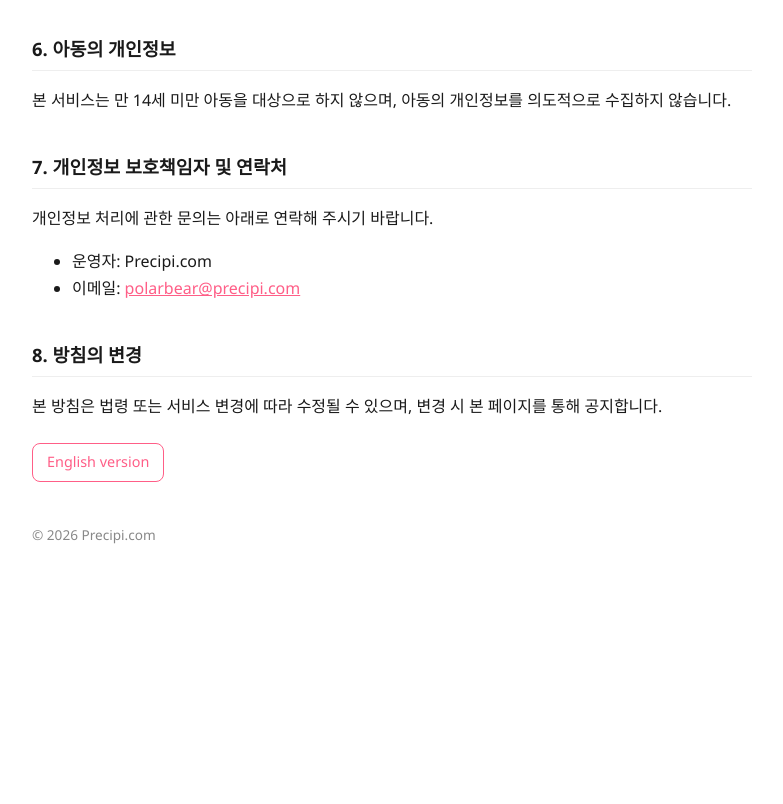
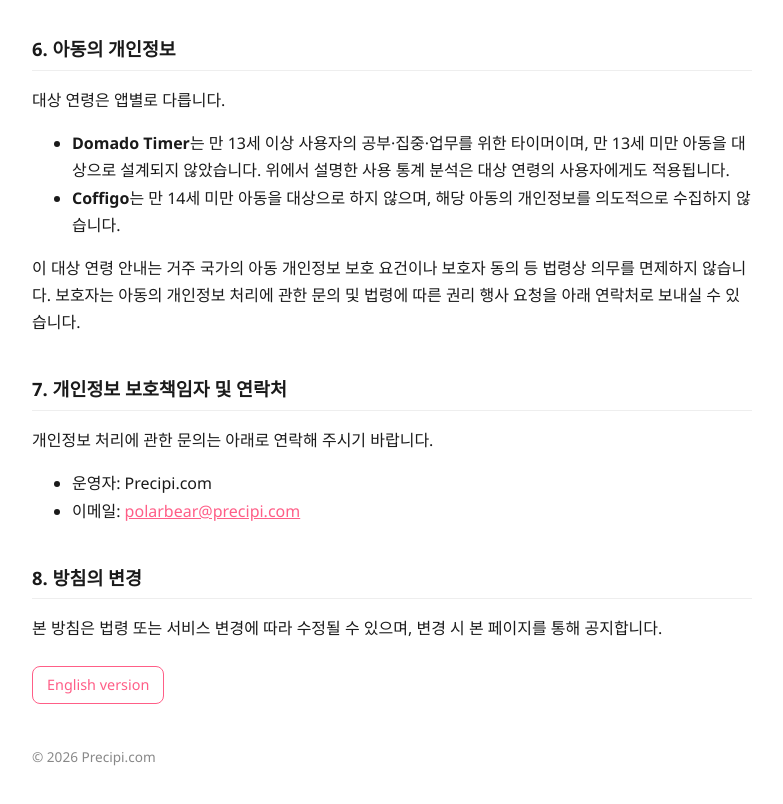
Before and after one commit to shchun/appmaker-web, a plain HTML site: page privacy/privacy.html in a window 1280 px wide. Shown: the part 2744-3548 px from the top of the page, without its empty margins (248-1031 px from the left). Before the commit the page ends 3383 px from the top, so only its background shows below. Drawn offline with Linux system fonts and the light colour scheme.

Commit message:
docs: align Domado Timer privacy audience with ages 13 and up

```diff
--- a/privacy/privacy.html
+++ b/privacy/privacy.html
@@ -109,7 +109,12 @@
   개인정보 관련 문의 및 적용 법령에 따른 열람·정정·삭제 등 권리 행사 요청은 아래 연락처로 보내실 수 있습니다. 구체적인 처리 범위는 적용 법령과 요청 대상 데이터의 식별 가능성에 따라 달라집니다. 이 문의 창구가 모든 앱에서 개별 분석 데이터 삭제 기능이나 처리 절차를 제공한다는 의미는 아닙니다. Domado Timer의 현재 지원 범위는 위 앱별 설명을 참고하세요.</p>
 
   <h2>6. 아동의 개인정보</h2>
-  <p>본 서비스는 만 14세 미만 아동을 대상으로 하지 않으며, 아동의 개인정보를 의도적으로 수집하지 않습니다.</p>
+  <p>대상 연령은 앱별로 다릅니다.</p>
+  <ul>
+    <li><strong>Domado Timer</strong>는 만 13세 이상 사용자의 공부·집중·업무를 위한 타이머이며, 만 13세 미만 아동을 대상으로 설계되지 않았습니다. 위에서 설명한 사용 통계 분석은 대상 연령의 사용자에게도 적용됩니다.</li>
+    <li><strong>Coffigo</strong>는 만 14세 미만 아동을 대상으로 하지 않으며, 해당 아동의 개인정보를 의도적으로 수집하지 않습니다.</li>
+  </ul>
+  <p>이 대상 연령 안내는 거주 국가의 아동 개인정보 보호 요건이나 보호자 동의 등 법령상 의무를 면제하지 않습니다. 보호자는 아동의 개인정보 처리에 관한 문의 및 법령에 따른 권리 행사 요청을 아래 연락처로 보내실 수 있습니다.</p>
 
   <h2>7. 개인정보 보호책임자 및 연락처</h2>
   <p>개인정보 처리에 관한 문의는 아래로 연락해 주시기 바랍니다.</p>
```
Also changed, not shown: privacy/privacy-en.html (+6 -1 lines).
